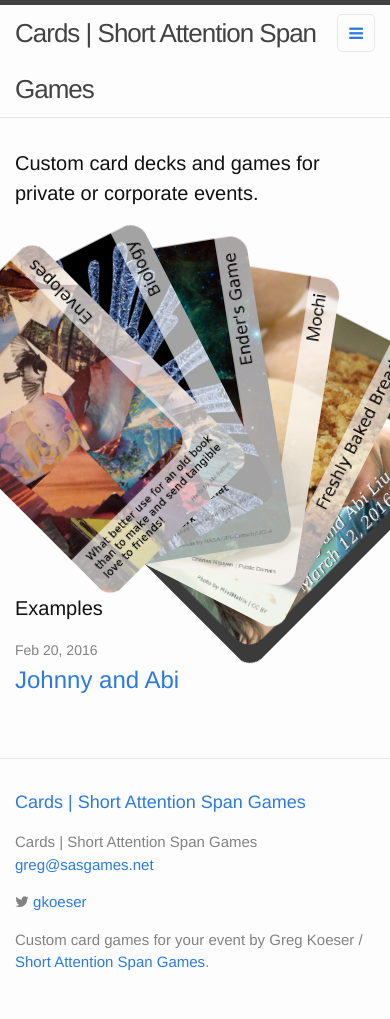
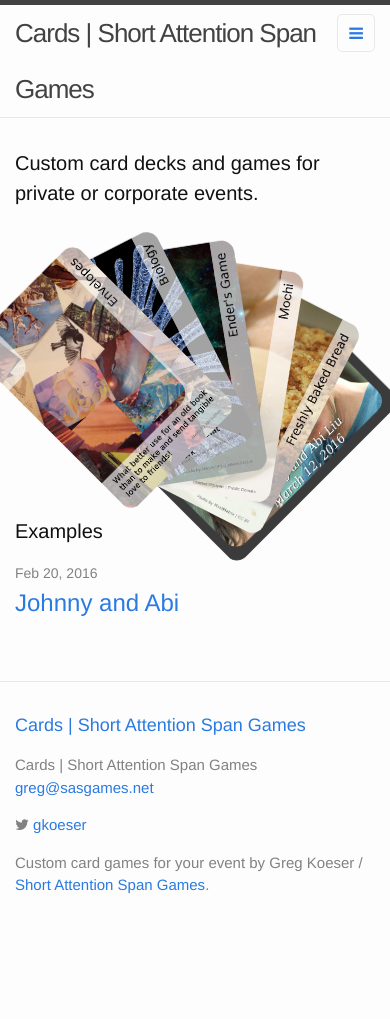
Before and after one commit to rlskoeser/sasgames-cards, a Jekyll site: the page built from index.html, in a window 390 px wide. Built offline with Jekyll 4.4.1, drawn with Linux system fonts in a browser that asks for light colours; nearby versions of some CDN libraries; after the commit the page ends 942 px from its top, so only the background shows below that.

Commit message:
Make sample cards smaller for phone display

```diff
--- a/css/baraja.css
+++ b/css/baraja.css
@@ -37,3 +37,10 @@ ul.baraja-container li {
 	height: 310px;
 	margin: 10px;
 }
+
+@media (max-width: 480px) {
+	ul.baraja-container {
+		width: 150px;
+		height: 233px;
+	}
+}
```
